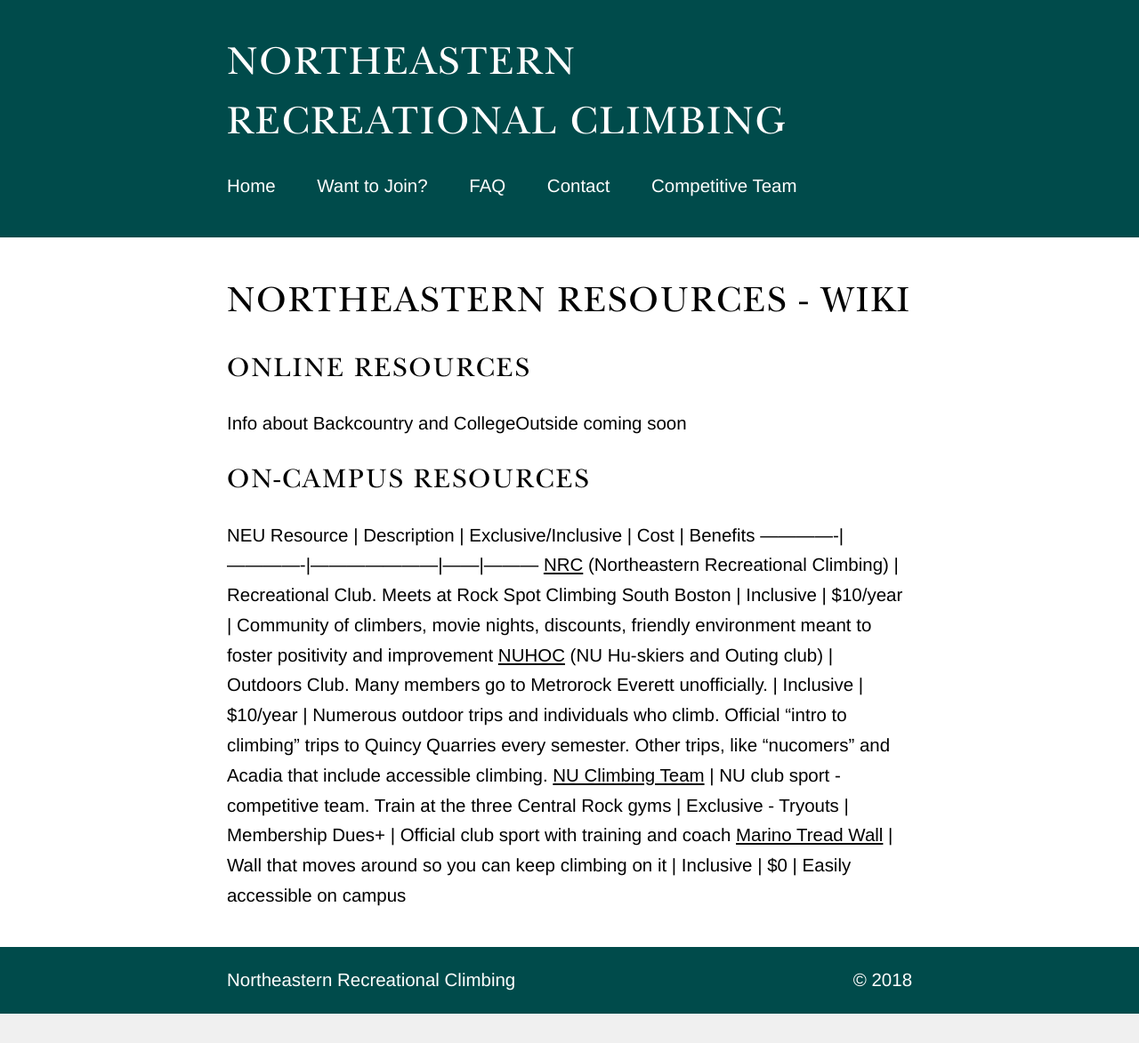
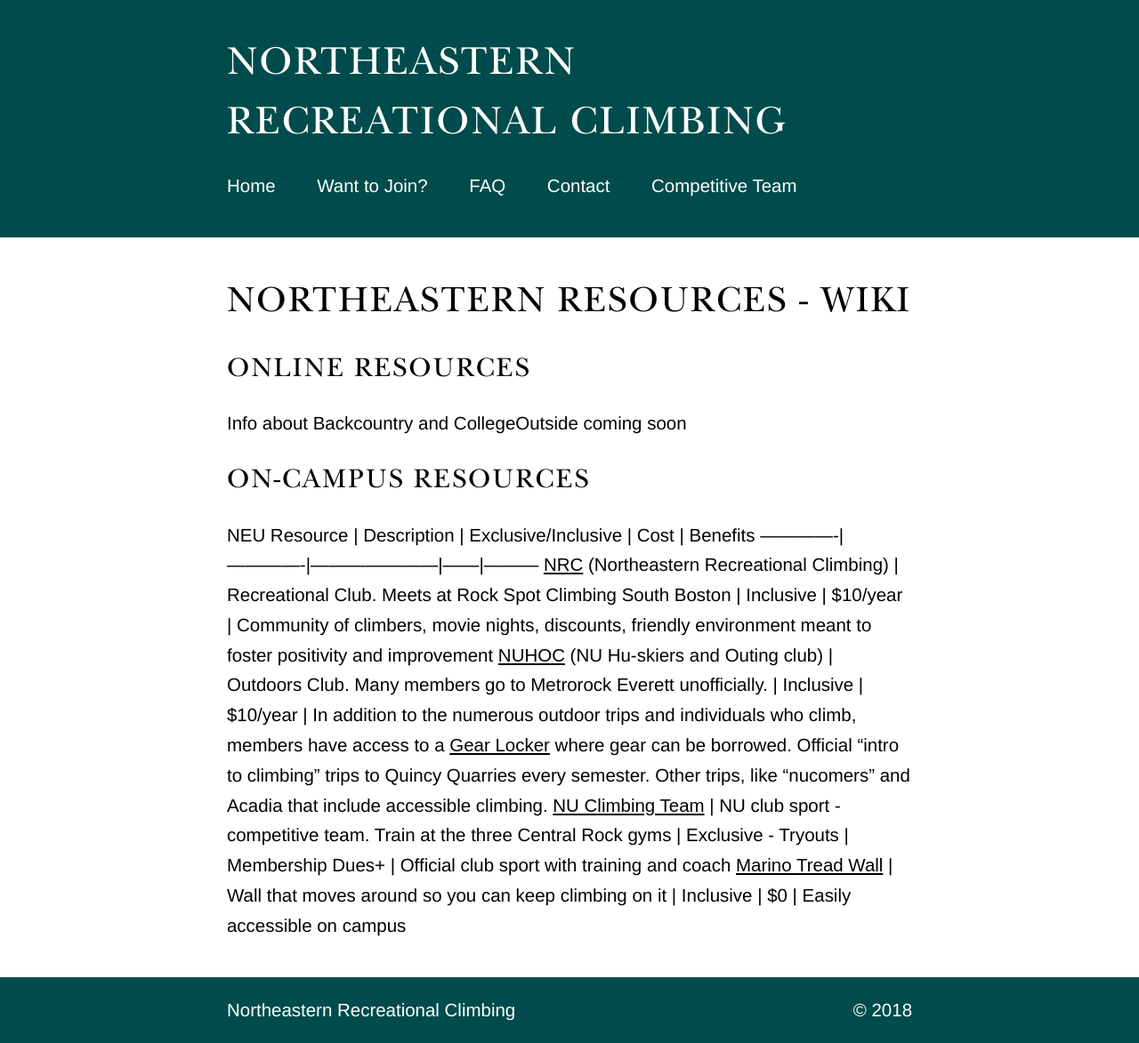
Before and after one commit to NortheasternClimbing/northeasternclimbing.github.io, a Jekyll site: the page built from nrc/wiki/resources.md, in a window 1280 px wide. Shown: the whole page at 89% size. Built offline with Jekyll 4.4.1, drawn with Linux system fonts in a browser that asks for light colours; before the commit the page ends 1140 px from its top, so only the background shows below that.

Commit message:
Added gear locker info

```diff
--- a/nrc/wiki/resources.md
+++ b/nrc/wiki/resources.md
@@ -10,6 +10,6 @@
 NEU Resource | Description | Exclusive/Inclusive | Cost | Benefits
 -------------|-------------|---------------------|------|---------
 [NRC](https://northeasternclimbing.github.io/nrc/) (Northeastern Recreational Climbing) | Recreational Club. Meets at Rock Spot Climbing South Boston | Inclusive | $10/year | Community of climbers, movie nights, discounts, friendly environment meant to foster positivity and improvement
-[NUHOC](https://web.northeastern.edu/nuhoc/) (NU Hu-skiers and Outing club) | Outdoors Club. Many members go to Metrorock Everett unofficially. | Inclusive | $10/year | Numerous outdoor trips and individuals who climb. Official "intro to climbing" trips to Quincy Quarries every semester. Other trips, like "nucomers" and Acadia that include accessible climbing.
+[NUHOC](https://web.northeastern.edu/nuhoc/) (NU Hu-skiers and Outing club) | Outdoors Club. Many members go to Metrorock Everett unofficially. | Inclusive | $10/year | In addition to the numerous outdoor trips and individuals who climb, members have access to a [Gear Locker](https://web.northeastern.edu/nuhoc/?page_id=39) where gear can be borrowed. Official "intro to climbing" trips to Quincy Quarries every semester. Other trips, like "nucomers" and Acadia that include accessible climbing.
 [NU Climbing Team](https://northeasternclimbing.github.io/team/) | NU club sport - competitive team. Train at the three Central Rock gyms | Exclusive - Tryouts | Membership Dues+ | Official club sport with training and coach
 [Marino Tread Wall](https://www.northeastern.edu/campusrec/general/marino.php) | Wall that moves around so you can keep climbing on it | Inclusive | $0 | Easily accessible on campus
```
